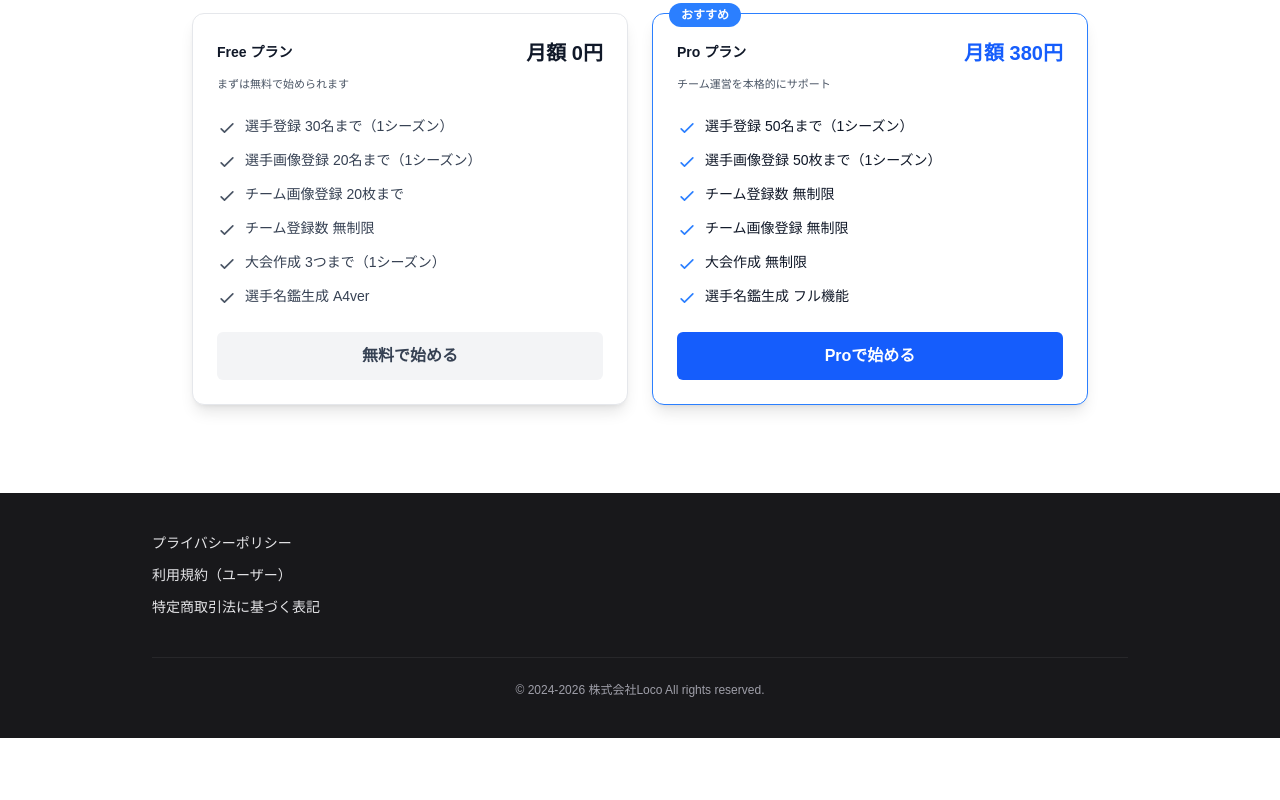
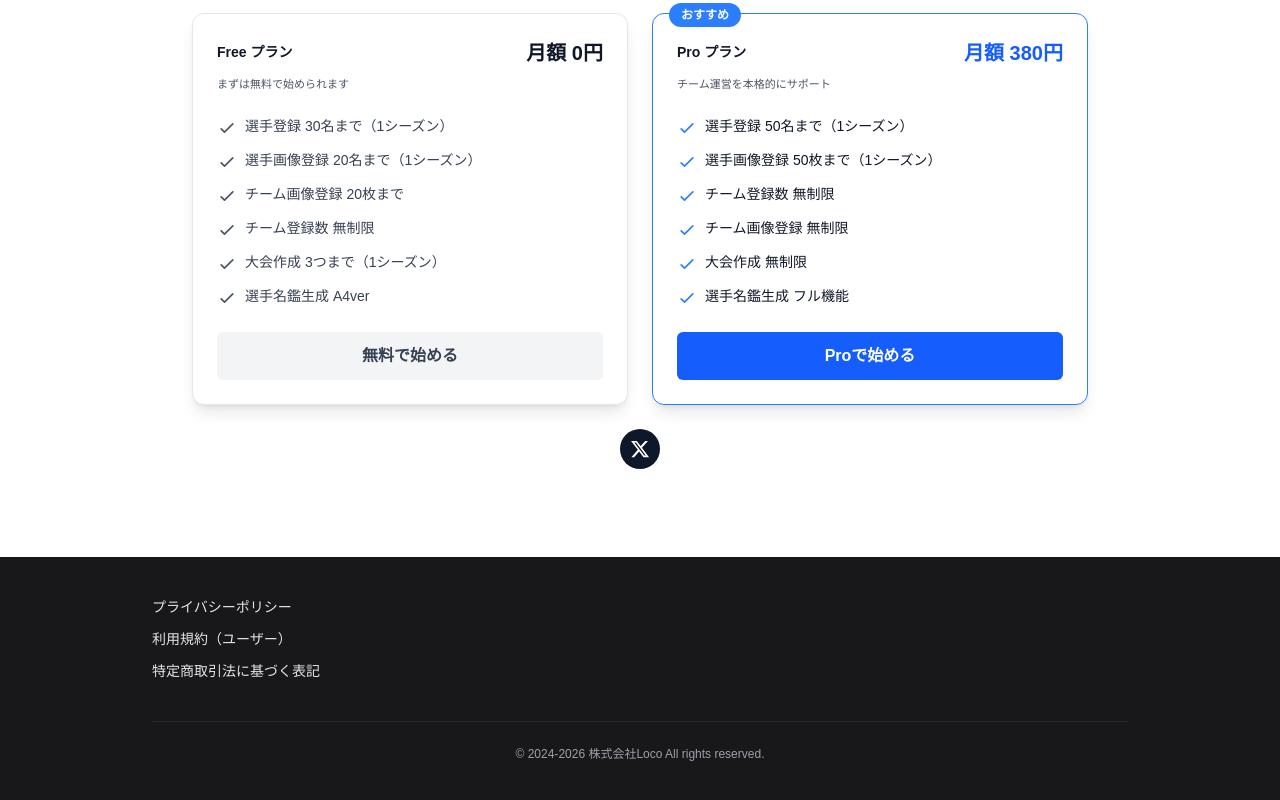
Before and after one commit to nffctaku/hpseisaku, a Next.js app: page / in a window 1280 px wide. Shown: the part 2455-3255 px from the top of the page. Before the commit the page ends 3193 px from the top, so only its background shows below. Built offline with nearby package versions, Linux system fonts and the light colour scheme; no server answers; a web font is replaced by a local one.

Commit message:
🚀 本番環境に向けて調整・デプロイ準備

```diff
--- a/src/app/page.tsx
+++ b/src/app/page.tsx
@@ -130,11 +130,11 @@ export default function LandingPage() {
           </div>
 
           <div className="sm:hidden relative w-screen left-1/2 right-1/2 -ml-[50vw] -mr-[50vw] bg-white px-4 py-8">
-            <div className="mx-auto max-w-[420px] space-y-6">
+            <div className="mx-auto max-w-[420px] space-y-8">
               <h2 className="text-center text-xl font-bold leading-snug text-slate-900">
                 本格的なクラブHP、自分だけのクラブの"顔"を、簡単に作成
               </h2>
-              <div className="overflow-hidden rounded-3xl border border-slate-200 bg-white shadow-[0_18px_45px_rgba(15,23,42,0.16)]">
+              <div className="overflow-hidden rounded-3xl border border-slate-200 bg-white shadow-[0_10px_30px_rgba(15,23,42,0.12)]">
                 <Image
                   src="/紹介①.png"
                   alt="FootChornの紹介"
@@ -150,7 +150,7 @@ export default function LandingPage() {
                 試合ごとのスタッツやシーズンごとの大会成績まで選手成績が丸わかり。オリジナルチャート機能も搭載。
               </h2>
 
-              <div className="overflow-hidden rounded-3xl border border-slate-200 bg-white shadow-[0_18px_45px_rgba(15,23,42,0.16)]">
+              <div className="overflow-hidden rounded-3xl border border-slate-200 bg-white shadow-[0_10px_30px_rgba(15,23,42,0.12)]">
                 <Image
                   src="/紹介②.png"
                   alt="FootChornの紹介"
@@ -166,7 +166,7 @@ export default function LandingPage() {
                 チーム分析ではシーズンの戦績を振り返れるのは勿論。シーズンごとの成績比較や対戦チームとの戦績も振り返り出来る。
               </h2>
 
-              <div className="overflow-hidden rounded-3xl border border-slate-200 bg-white shadow-[0_18px_45px_rgba(15,23,42,0.16)]">
+              <div className="overflow-hidden rounded-3xl border border-slate-200 bg-white shadow-[0_10px_30px_rgba(15,23,42,0.12)]">
                 <Image
                   src="/紹介③.png"
                   alt="FootChornの紹介"
@@ -446,6 +446,20 @@ export default function LandingPage() {
                   </div>
                 </div>
               </div>
+
+              <div className="mt-6 flex justify-center">
+                <a
+                  href="https://x.com/footchron_hp?s=20"
+                  target="_blank"
+                  rel="noreferrer"
+                  aria-label="公式X"
+                  className="inline-flex items-center justify-center w-10 h-10 rounded-full bg-slate-900 text-white hover:bg-slate-800 transition-colors"
+                >
+                  <svg className="w-5 h-5" viewBox="0 0 24 24" fill="currentColor" aria-hidden="true">
+                    <path d="M18.244 2.25h3.308l-7.227 8.26 8.502 11.24H16.17l-5.214-6.817L4.99 21.75H1.68l7.73-8.835L1.254 2.25H8.08l4.713 6.231zm-1.161 17.52h1.833L7.084 4.126H5.117z" />
+                  </svg>
+                </a>
+              </div>
             </div>
           </div>
         </section>
--- a/src/components/match-editor.tsx
+++ b/src/components/match-editor.tsx
@@ -1,6 +1,6 @@
 "use client";
 
-import { useMemo } from "react";
+import { useMemo, useState } from "react";
 import { useAuth } from "@/contexts/AuthContext";
 import { db } from "@/lib/firebase";
 import { doc, deleteDoc, setDoc, increment } from "firebase/firestore";
@@ -48,6 +48,8 @@ export function MatchEditor({ match, teams, allTeamsMap, excludedTeamIds, roundI
     return new Date();
   }, [match.matchDate, season]);
 
+  const [open, setOpen] = useState(false);
+
   const { user, ownerUid } = useAuth();
   const params = useParams();
   const competitionId = params.competitionId as string;
@@ -92,6 +94,7 @@ export function MatchEditor({ match, teams, allTeamsMap, excludedTeamIds, roundI
   const handleDateSelect = (date?: Date) => {
     if (!date) return;
     onUpdate(match.id, 'matchDate', format(date, 'yyyy-MM-dd'));
+    setOpen(false);
   };
 
   const clampScore = (value: number) => (Number.isFinite(value) ? Math.max(0, value) : 0);
@@ -124,7 +127,7 @@ export function MatchEditor({ match, teams, allTeamsMap, excludedTeamIds, roundI
   return (
     <div className="rounded-xl border border-gray-100 bg-white p-3 text-gray-900 shadow-sm">
       <div className="mb-5 flex items-center justify-between gap-3">
-        <Popover>
+        <Popover open={open} onOpenChange={setOpen}>
           <PopoverTrigger asChild>
             <Button
               type="button"
```
